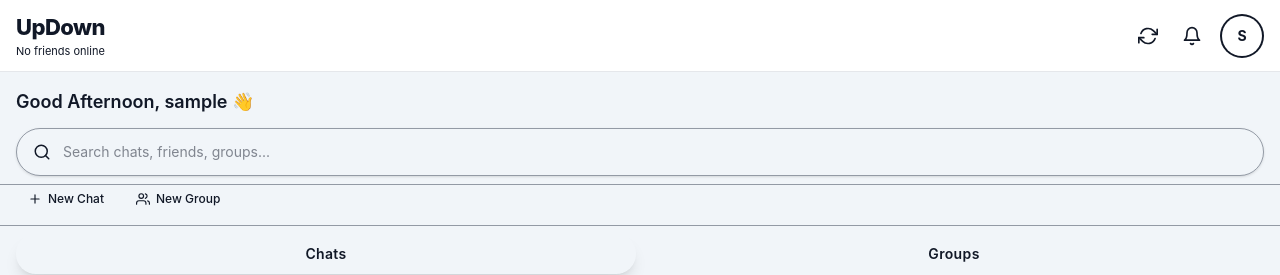
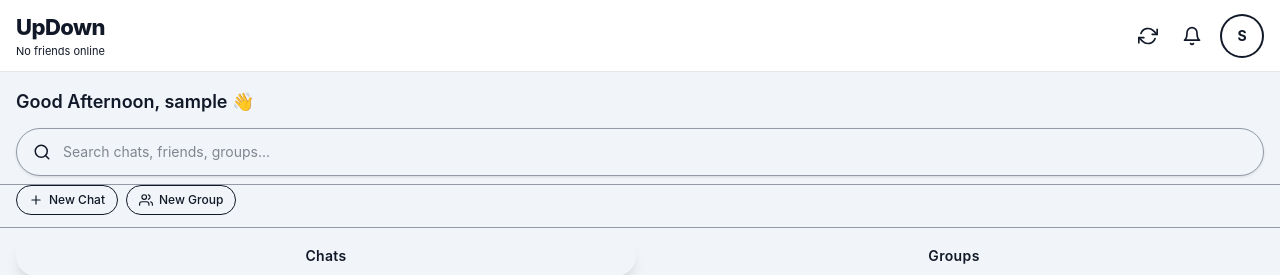
Before and after one commit to adc-developers-team/UpDown, a React (Vite) app in the folder client/: page / in a window 1280 px wide. Shown: the top 275 px of the page. Built offline with nearby package versions, Linux system fonts and the light colour scheme; no server answers; sample sign-in values are in the browser's storage.

Commit message:
Final polish: profile chevron, empty states, safe area, subtle quick actions

```diff
--- a/client/src/components/BottomNav.jsx
+++ b/client/src/components/BottomNav.jsx
@@ -14,7 +14,7 @@ const BottomNav = () => {
   ];
 
   return (
-    <nav className="fixed bottom-0 left-0 right-0 bg-surface border-t border-border-light safe-area-inset-bottom z-30">
+    <nav className="fixed bottom-0 left-0 right-0 pb-safe-area bg-surface border-t border-border-light safe-area-inset-bottom z-30">
       <div className="flex items-center justify-around h-16 max-w-2xl mx-auto">
         {tabs.map(tab => {
           const active = path === tab.to || (tab.to === '/' && path.startsWith('/chat')) || (tab.to === '/add-friends' && path.startsWith('/add-friends'));
--- a/client/src/index.css
+++ b/client/src/index.css
@@ -150,3 +150,4 @@ body {
 ::-webkit-scrollbar-track { background: transparent; }
 ::-webkit-scrollbar-thumb { background: var(--border-medium); border-radius: 2px; }
 ::-webkit-scrollbar-thumb:hover { background: var(--text-muted); }
+.pb-safe-area { padding-bottom: env(safe-area-inset-bottom, 0px); }
--- a/client/src/pages/Homepage.jsx
+++ b/client/src/pages/Homepage.jsx
@@ -197,10 +197,10 @@ const Homepage = () => {
 
       {/* ===== Quick Actions ===== */}
       <div className="bg-sidebar-bg px-4 pb-3 flex gap-2 overflow-x-auto border-b border-gray-700/50">
-        <Link to="/add-friends" className="flex-shrink-0 flex items-center gap-1.5 bg-primary/10 text-primary text-xs font-medium px-3 py-1.5 rounded-full hover:bg-primary/20 transition">
+        <Link to="/add-friends" className="flex-shrink-0 flex items-center gap-1.5 bg-surface border border-border-light text-text-secondary hover:text-primary text-xs font-medium px-3 py-1.5 rounded-full hover:bg-primary/20 transition">
           <FiPlus size={14} /> New Chat
         </Link>
-        <Link to="/create-group" className="flex-shrink-0 flex items-center gap-1.5 bg-primary/10 text-primary text-xs font-medium px-3 py-1.5 rounded-full hover:bg-primary/20 transition">
+        <Link to="/create-group" className="flex-shrink-0 flex items-center gap-1.5 bg-surface border border-border-light text-text-secondary hover:text-primary text-xs font-medium px-3 py-1.5 rounded-full hover:bg-primary/20 transition">
           <FiUsers size={14} /> New Group
         </Link>
       </div>
--- a/client/src/pages/ProfilePage.jsx
+++ b/client/src/pages/ProfilePage.jsx
@@ -1,6 +1,6 @@
 import { Link } from 'react-router-dom';
 import { useAuth } from '../context/AuthContext';
-import { FiArrowLeft, FiSettings, FiMail, FiUser } from 'react-icons/fi';
+import { FiArrowLeft, FiSettings, FiMail, FiUser, FiChevronRight } from 'react-icons/fi';
 
 const ProfilePage = () => {
   const { user } = useAuth();
@@ -24,7 +24,7 @@ const ProfilePage = () => {
       <div className="px-4 mt-4">
         <Link to="/settings" className="flex items-center gap-4 bg-sidebar-bg hover:bg-gray-700 p-4 rounded-xl transition-colors">
           <FiSettings size={20} className="text-light-blue" />
-          <span>Settings</span>
+          <span>Settings</span><FiChevronRight size={16} />
         </Link>
       </div>
     </div>
```
